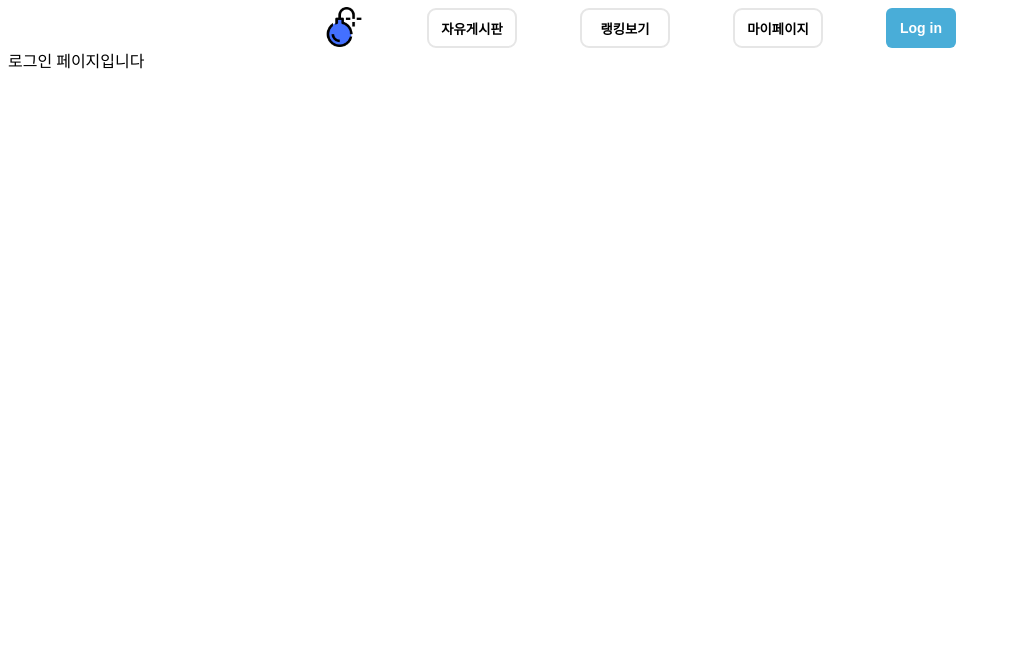
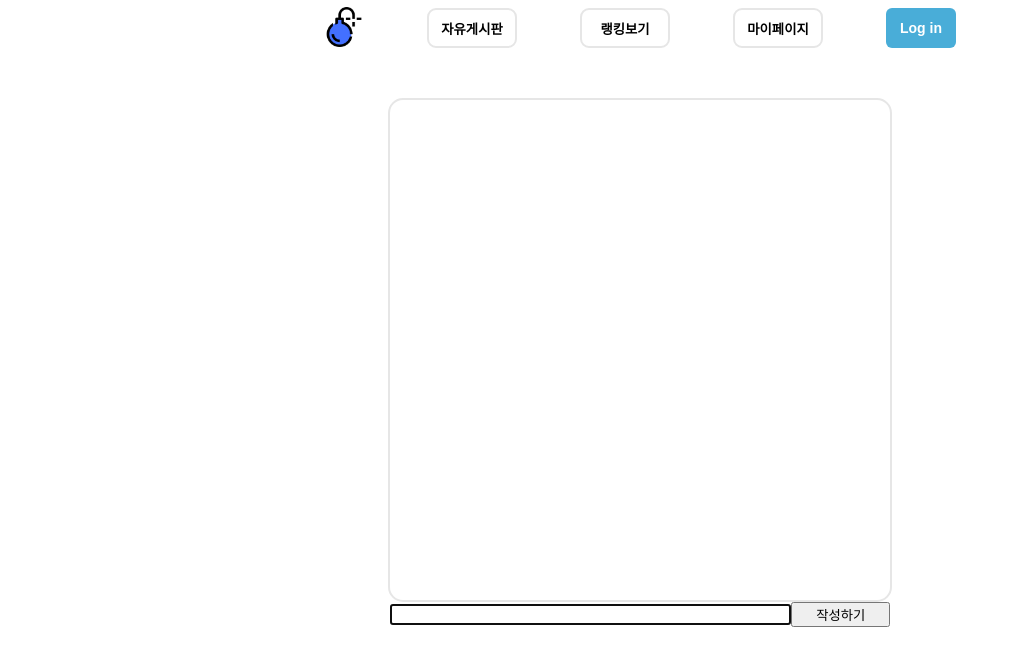
Before and after one commit to wooseokc/zb-Team-FE, a Next.js app: page /board/list in a window 1280 px wide. Shown: the top 666 px of the page, without its empty margins (0-1011 px from the left). Built offline with nearby package versions, Linux system fonts and the light colour scheme.

Commit message:
Update✨ 채팅 기능 셋업

```diff
--- /dev/null
+++ b/components/border/Chating.tsx
@@ -0,0 +1,98 @@
+import React, { ReactElement, useEffect, useState } from 'react'
+import styled from 'styled-components';
+import io from 'socket.io-client';
+
+function Chating() {
+  const [text, setText] = useState<string>('');
+  const [nickname, setNickname] = useState<string>('test');
+  const [message, setMessage] = useState<string[]>([])
+
+
+
+  const submit = async(e: React.FormEvent<HTMLFormElement>) => {
+    e.preventDefault();
+    setMessage([...message, text])
+    setText('');
+    const target = e.target as HTMLElement
+    if (target.previousSibling) {
+      const element = target.previousSibling
+      const ele = await element as HTMLElement;
+      ele.scrollTop = ele.scrollHeight - ele.clientHeight;
+    }
+  }
+
+
+  return (
+    <>
+      <ChatingBox>
+        {message.map<ReactElement>((item, idx) => (
+
+            <li key={idx}>
+              <NicknameSpan >{nickname} :</NicknameSpan>{item}
+            </li>
+
+        ))}
+      </ChatingBox>
+      <Inputform onSubmit={submit}>
+        <InputText type='text' id='inputText' onChange={(e) => setText(e.target.value)} value={text} autoFocus />
+        <TextSubmit type='submit' value='작성하기'/>
+      </Inputform>
+    </>
+  )
+}
+
+export default Chating
+
+const ChatingBox = styled.ul`
+  width: 500px;
+  height: 500px;
+
+  border: 2px solid #e6e6e6;
+  border-radius: 15px;
+
+  margin: 0 auto;
+  margin-top: 50px;
+  padding: 0;
+
+  display: flex;
+  flex-direction: column;
+  /* overflow: hidden; */
+  overflow-y: auto;
+  position: relative;
+
+  &::-webkit-scrollbar {
+    width: 15px;
+    background-color: #e6e6e6;
+
+    border-radius: 10px;
+  }
+  &::-webkit-scrollbar-thumb{
+    background-color:#464646;
+    border-radius: 10px;
+  }
+
+  li {
+    list-style: none;
+    margin: 5px 0;
+  }
+`;
+
+const Inputform = styled.form`
+  width: 500px;
+
+  margin: 0 auto;
+
+  display: flex;
+  justify-content: space-between;
+  align-items: center;
+`;
+const NicknameSpan = styled.span`
+  width: 100px;
+  display: inline-block;
+`;
+const InputText = styled.input`
+  width: 400px;
+`;
+const TextSubmit = styled.input`
+  width: 100px;
+`;
--- a/package.json
+++ b/package.json
@@ -18,6 +18,7 @@
     "react-dom": "^18.2.0",
     "react-router-dom": "^6.3.0",
     "react-scripts": "5.0.1",
+    "socket.io-client": "^4.5.1",
     "styled-components": "^5.3.5",
     "typescript": "^4.7.4",
     "web-vitals": "^2.1.4"
--- a/pages/board/list.tsx
+++ b/pages/board/list.tsx
@@ -1,13 +1,14 @@
 import React from "react";
 import Layout from "../../components/layout";
 import Navbar from "../../components/navbar";
+import Chating from '../../components/border/Chating'
 
 export default function login () {
 
   return (
-    <div>
-      로그인 페이지입니다
-    </div>
+    <>
+      <Chating />
+    </>
   )
 }
 
```
Also changed, not shown: 1 other file (tests, documents, lock files or other folders).
